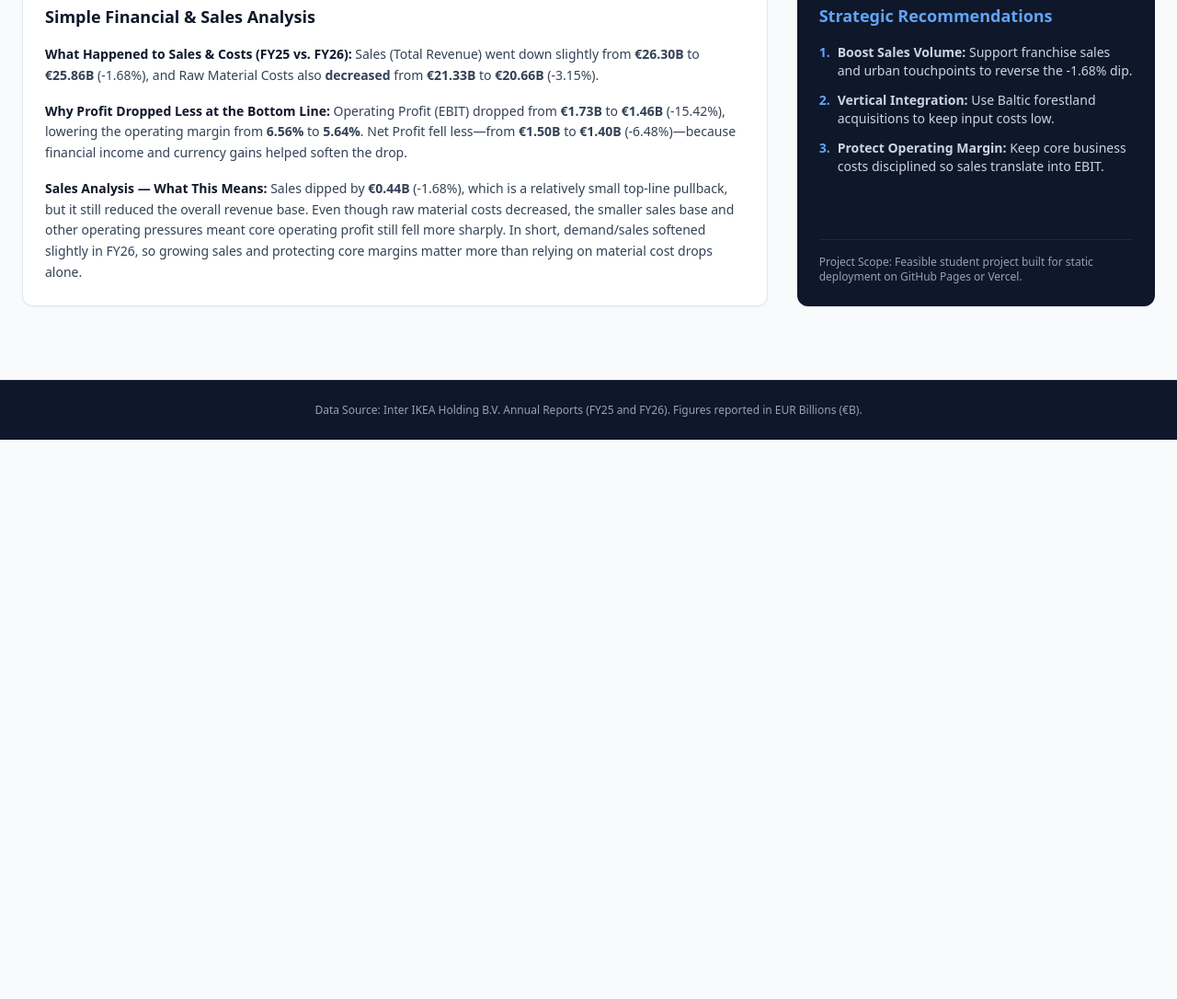
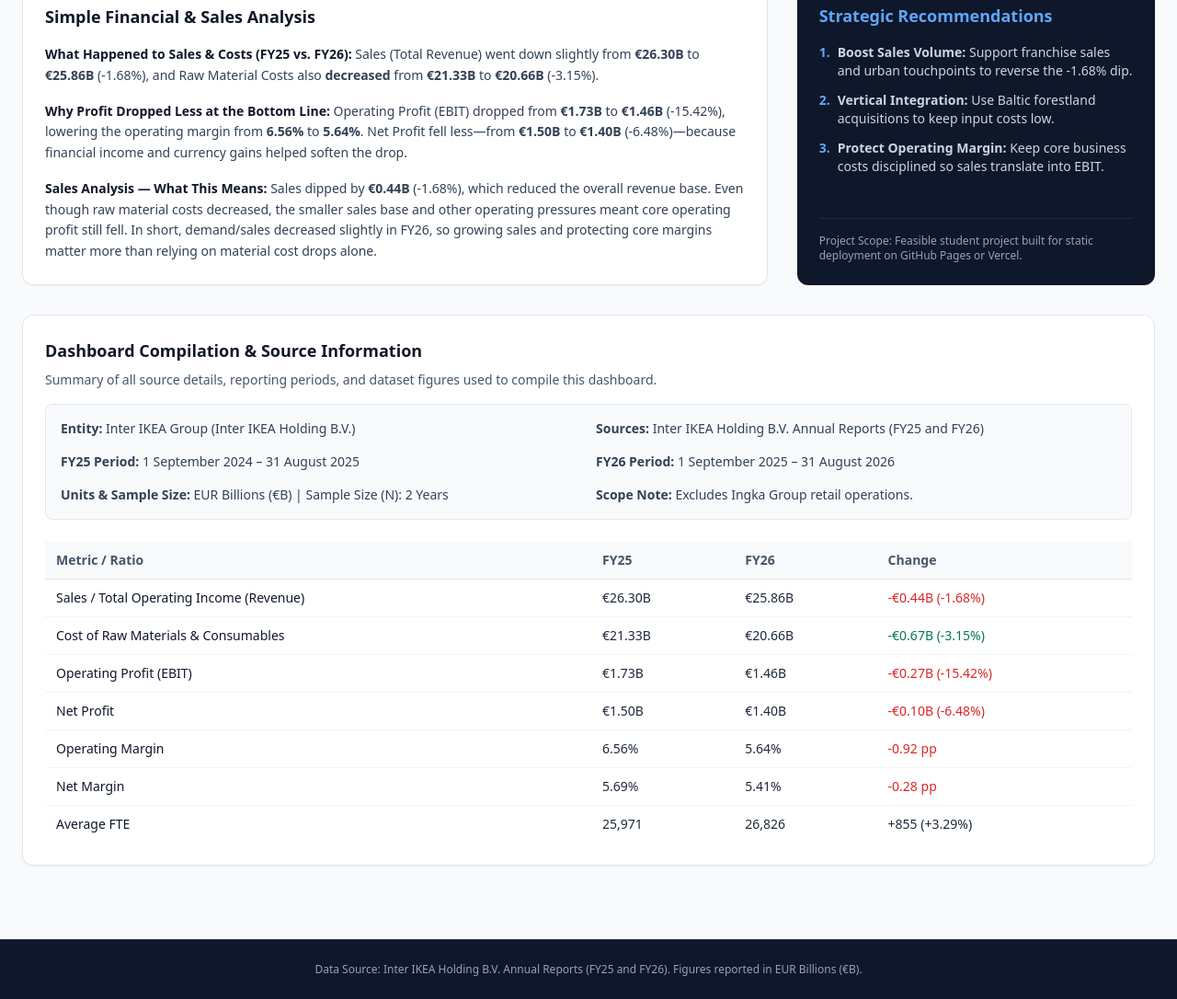
Before and after one commit to j-web-png/ikea1, a website: page index.html in a window 1280 px wide. Shown: the part 841-1927 px from the top of the page at 92% size. Before the commit the page ends 1319 px from the top, so only its background shows below. Drawn offline with nearby package versions, Linux system fonts and the light colour scheme.

Commit message:
Update index.html

```diff
--- a/index.html
+++ b/index.html
@@ -93,7 +93,7 @@
                         <strong class="text-slate-900">Why Profit Dropped Less at the Bottom Line:</strong> Operating Profit (EBIT) dropped from <strong>€1.73B</strong> to <strong>€1.46B</strong> (-15.42%), lowering the operating margin from <strong>6.56%</strong> to <strong>5.64%</strong>. Net Profit fell less—from <strong>€1.50B</strong> to <strong>€1.40B</strong> (-6.48%)—because financial income and currency gains helped soften the drop.
                     </p>
                     <p>
-                        <strong class="text-slate-900">Sales Analysis — What This Means:</strong> Sales dipped by <strong>€0.44B</strong> (-1.68%), which is a relatively small top-line pullback, but it still reduced the overall revenue base. Even though raw material costs decreased, the smaller sales base and other operating pressures meant core operating profit still fell more sharply. In short, demand/sales softened slightly in FY26, so growing sales and protecting core margins matter more than relying on material cost drops alone.
+                        <strong class="text-slate-900">Sales Analysis — What This Means:</strong> Sales dipped by <strong>€0.44B</strong> (-1.68%), which reduced the overall revenue base. Even though raw material costs decreased, the smaller sales base and other operating pressures meant core operating profit still fell. In short, demand/sales decreased slightly in FY26, so growing sales and protecting core margins matter more than relying on material cost drops alone.
                     </p>
                 </div>
             </div>
@@ -119,6 +119,79 @@
                 <div class="mt-6 pt-4 border-t border-slate-800 text-xs text-slate-400">
                     Project Scope: Feasible student project built for static deployment on GitHub Pages or Vercel.
                 </div>
+            </div>
+        </section>
+
+        <!-- Bottom Information & Data Compilation Section -->
+        <section id="compilationInfo" class="bg-white p-6 rounded-xl shadow-sm border border-slate-200">
+            <h3 class="text-lg font-bold text-slate-900 mb-2">Dashboard Compilation &amp; Source Information</h3>
+            <p class="text-sm text-slate-600 mb-4">
+                Summary of all source details, reporting periods, and dataset figures used to compile this dashboard.
+            </p>
+            <div class="grid grid-cols-1 md:grid-cols-2 gap-4 text-sm text-slate-700 mb-6 bg-slate-50 p-4 rounded-lg border border-slate-200">
+                <div><strong>Entity:</strong> Inter IKEA Group (Inter IKEA Holding B.V.)</div>
+                <div><strong>Sources:</strong> Inter IKEA Holding B.V. Annual Reports (FY25 and FY26)</div>
+                <div><strong>FY25 Period:</strong> 1 September 2024 – 31 August 2025</div>
+                <div><strong>FY26 Period:</strong> 1 September 2025 – 31 August 2026</div>
+                <div><strong>Units &amp; Sample Size:</strong> EUR Billions (€B) | Sample Size (N): 2 Years</div>
+                <div><strong>Scope Note:</strong> Excludes Ingka Group retail operations.</div>
+            </div>
+
+            <div class="overflow-x-auto">
+                <table class="min-w-full text-sm text-left border-collapse">
+                    <thead>
+                        <tr class="border-b border-slate-200 text-slate-600 bg-slate-50">
+                            <th class="py-2.5 px-3 font-semibold">Metric / Ratio</th>
+                            <th class="py-2.5 px-3 font-semibold">FY25</th>
+                            <th class="py-2.5 px-3 font-semibold">FY26</th>
+                            <th class="py-2.5 px-3 font-semibold">Change</th>
+                        </tr>
+                    </thead>
+                    <tbody id="compilationTableBody" class="divide-y divide-slate-100">
+                        <tr>
+                            <td class="py-2.5 px-3 font-medium text-slate-900">Sales / Total Operating Income (Revenue)</td>
+                            <td class="py-2.5 px-3">€26.30B</td>
+                            <td class="py-2.5 px-3">€25.86B</td>
+                            <td class="py-2.5 px-3 text-red-600">-€0.44B (-1.68%)</td>
+                        </tr>
+                        <tr>
+                            <td class="py-2.5 px-3 font-medium text-slate-900">Cost of Raw Materials &amp; Consumables</td>
+                            <td class="py-2.5 px-3">€21.33B</td>
+                            <td class="py-2.5 px-3">€20.66B</td>
+                            <td class="py-2.5 px-3 text-emerald-700">-€0.67B (-3.15%)</td>
+                        </tr>
+                        <tr>
+                            <td class="py-2.5 px-3 font-medium text-slate-900">Operating Profit (EBIT)</td>
+                            <td class="py-2.5 px-3">€1.73B</td>
+                            <td class="py-2.5 px-3">€1.46B</td>
+                            <td class="py-2.5 px-3 text-red-600">-€0.27B (-15.42%)</td>
+                        </tr>
+                        <tr>
+                            <td class="py-2.5 px-3 font-medium text-slate-900">Net Profit</td>
+                            <td class="py-2.5 px-3">€1.50B</td>
+                            <td class="py-2.5 px-3">€1.40B</td>
+                            <td class="py-2.5 px-3 text-red-600">-€0.10B (-6.48%)</td>
+                        </tr>
+                        <tr>
+                            <td class="py-2.5 px-3 font-medium text-slate-900">Operating Margin</td>
+                            <td class="py-2.5 px-3">6.56%</td>
+                            <td class="py-2.5 px-3">5.64%</td>
+                            <td class="py-2.5 px-3 text-red-600">-0.92 pp</td>
+                        </tr>
+                        <tr>
+                            <td class="py-2.5 px-3 font-medium text-slate-900">Net Margin</td>
+                            <td class="py-2.5 px-3">5.69%</td>
+                            <td class="py-2.5 px-3">5.41%</td>
+                            <td class="py-2.5 px-3 text-red-600">-0.28 pp</td>
+                        </tr>
+                        <tr>
+                            <td class="py-2.5 px-3 font-medium text-slate-900">Average FTE</td>
+                            <td class="py-2.5 px-3">25,971</td>
+                            <td class="py-2.5 px-3">26,826</td>
+                            <td class="py-2.5 px-3">+855 (+3.29%)</td>
+                        </tr>
+                    </tbody>
+                </table>
             </div>
         </section>
     </main>
@@ -169,7 +242,7 @@
         const ebitMetric = getMetric("Operating Profit (EBIT)") || { fy25: 1.73, fy26: 1.46 };
         const netMetric = getMetric("Net Profit") || { fy25: 1.50, fy26: 1.40 };
 
-        // Chart 1: Sales & Raw Material Costs Grouped by Category (OpEx removed)
+        // Chart 1: Sales & Raw Material Costs Grouped by Category
         const ctxRevMat = document.getElementById('revenueMaterialsChart').getContext('2d');
         new Chart(ctxRevMat, {
             type: 'bar',
```
